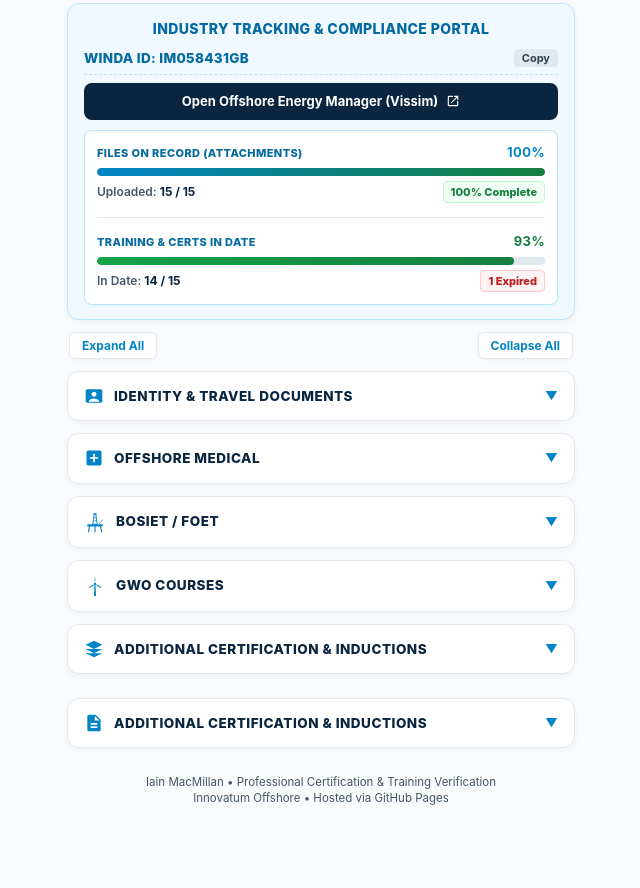
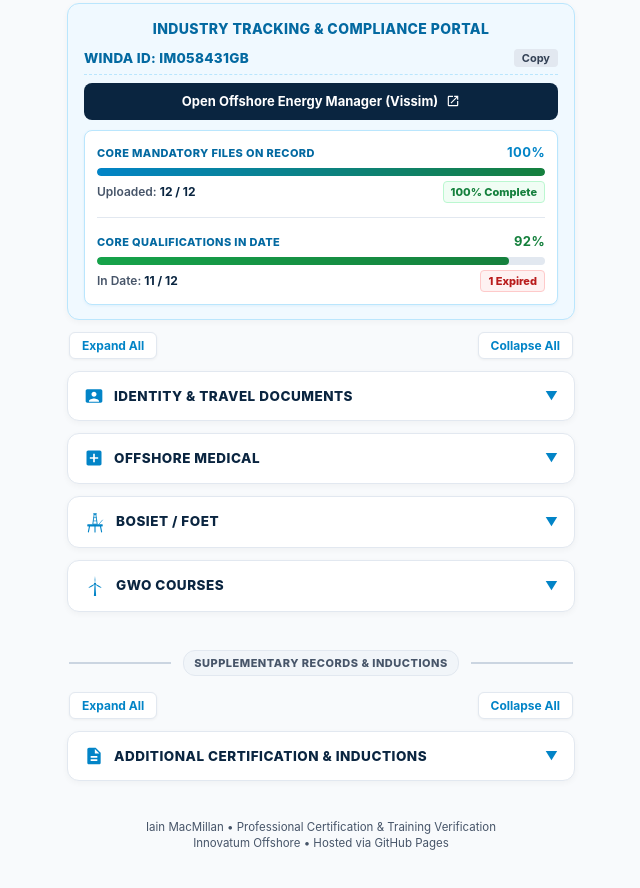
Before and after one commit to iainmacthai/identity-training, a plain HTML site: page index.html in a window 1280 px wide. Shown: the part 244-1132 px from the top of the page, without its empty margins (319-959 px from the left). Drawn offline with Linux system fonts and the light colour scheme.

Commit message:
Update index.html

```diff
--- a/index.html
+++ b/index.html
@@ -221,7 +221,7 @@
       border: 1px solid #fecaca;
     }
 
-    /* Expand / Collapse Toolbar */
+    /* Toolbar Rows */
     .toolbar-row {
       display: flex;
       justify-content: space-between;
@@ -244,6 +244,31 @@
     .btn-toggle:hover {
       background: var(--blue-soft);
       border-color: #bae6fd;
+    }
+
+    /* Visual Section Divider */
+    .section-divider {
+      display: flex;
+      align-items: center;
+      gap: 12px;
+      margin: 14px 2px 4px 2px;
+    }
+    .section-divider .divider-line {
+      flex: 1;
+      height: 1.5px;
+      background: #cbd5e1;
+    }
+    .section-divider .divider-label {
+      font-size: 11px;
+      font-weight: 800;
+      letter-spacing: 0.5px;
+      color: var(--text-muted);
+      text-transform: uppercase;
+      background: #f1f5f9;
+      padding: 4px 10px;
+      border-radius: 12px;
+      border: 1px solid var(--slate-border);
+      white-space: nowrap;
     }
 
     /* Expandable Details */
@@ -477,7 +502,7 @@
       <div class="role-badge">OFFSHORE & MARITIME TRAINING RECORDS</div>
     </section>
 
-    <!-- 2. Standalone Industry Tracking & Dual Compliance Audit Box -->
+    <!-- 2. Standalone Industry Tracking & Core Compliance Audit Box -->
     <section class="card" style="background:#f0f9ff; border-color:#bae6fd;">
       <div style="text-align:center; font-size:14px; font-weight:800; color:#0369a1; margin-bottom:6px; text-transform:uppercase; letter-spacing:0.4px;">
         Industry Tracking & Compliance Portal
@@ -491,72 +516,68 @@
         <svg width="14" height="14" viewBox="0 0 24 24" fill="white"><path d="M19 19H5V5h7V3H5a2 2 0 0 0-2 2v14a2 2 0 0 0 2 2h14a2 2 0 0 0 2-2v-7h-2v7zM14 3v2h3.59l-9.83 9.83 1.41 1.41L19 6.41V10h2V3h-7z"/></svg>
       </a>
 
-      <!-- Dual Compliance Audit Summary -->
+      <!-- Dual Compliance Audit Summary (Tracks Core 12 Records Only) -->
       <div class="compliance-box">
         <!-- Metric 1: Files on Record -->
         <div class="compliance-metric">
           <div class="compliance-header">
-            <span>FILES ON RECORD (ATTACHMENTS)</span>
+            <span>CORE MANDATORY FILES ON RECORD</span>
             <strong id="compliance-pct" style="font-size:13px; color:#0284c7;">0%</strong>
           </div>
           <div class="compliance-bar-bg">
             <div id="compliance-bar-fill" class="compliance-bar-fill"></div>
           </div>
           <div class="compliance-stats">
-            <span>Uploaded: <strong id="compliance-count" style="color:var(--navy-main);">0 / 0</strong></span>
+            <span>Uploaded: <strong id="compliance-count" style="color:var(--navy-main);">0 / 12</strong></span>
             <span id="compliance-missing-tag" class="audit-alert-tag tag-green">Calculating...</span>
           </div>
         </div>
 
         <div style="height: 1px; background: #e2e8f0; margin: 2px 0;"></div>
 
-        <!-- Metric 2: Training & Certs In Date -->
+        <!-- Metric 2: Training In Date -->
         <div class="compliance-metric">
           <div class="compliance-header">
-            <span>TRAINING &amp; CERTS IN DATE</span>
+            <span>CORE QUALIFICATIONS IN DATE</span>
             <strong id="validity-pct" style="font-size:13px; color:#15803d;">0%</strong>
           </div>
           <div class="compliance-bar-bg">
             <div id="validity-bar-fill" class="compliance-bar-fill" style="background: linear-gradient(90deg, #16a34a 0%, #15803d 100%);"></div>
           </div>
           <div class="compliance-stats">
-            <span>In Date: <strong id="validity-count" style="color:var(--navy-main);">0 / 0</strong></span>
+            <span>In Date: <strong id="validity-count" style="color:var(--navy-main);">0 / 12</strong></span>
             <span id="validity-alert-tag" class="audit-alert-tag tag-green">Calculating...</span>
           </div>
         </div>
       </div>
     </section>
 
-    <!-- 3. Expand All / Collapse All Toolbar -->
+    <!-- 3. Core Qualifications Toolbar -->
     <div class="toolbar-row">
-      <button class="btn-toggle" onclick="toggleAllDetails(true)">Expand All</button>
-      <button class="btn-toggle" onclick="toggleAllDetails(false)">Collapse All</button>
+      <button class="btn-toggle" onclick="toggleContainerDetails(true, 'core-sections')">Expand All</button>
+      <button class="btn-toggle" onclick="toggleContainerDetails(false, 'core-sections')">Collapse All</button>
     </div>
 
-    <!-- 4. Dynamic Container Populated by records.csv -->
-    <div id="dynamic-sections">
-      <div style="text-align:center; padding:16px; color:var(--text-muted); font-size:13px;">Loading verified records...</div>
+    <!-- 4. Dynamic Container for Core Mandatory Qualifications -->
+    <div id="core-sections">
+      <div style="text-align:center; padding:16px; color:var(--text-muted); font-size:13px;">Loading core qualifications...</div>
     </div>
 
-    <!-- 5. Additional Certification & Inductions (Collapsible) -->
-    <section class="card">
-      <details>
-        <summary>
-          <div class="sec-head">
-            <svg width="20" height="20" viewBox="0 0 24 24" fill="currentColor">
-              <path d="M14 2H6c-1.1 0-1.99.9-1.99 2L4 20c0 1.1.89 2 1.99 2H18c1.1 0 2-.9 2-2V8l-6-6zm2 16H8v-2h8v2zm0-4H8v-2h8v2zm-3-5V3.5L18.5 9H13z"/>
-            </svg>
-            <span>ADDITIONAL CERTIFICATION & INDUCTIONS</span>
+    <!-- 5. Visual Separator -->
+    <div class="section-divider">
+      <span class="divider-line"></span>
+      <span class="divider-label">Supplementary Records &amp; Inductions</span>
+      <span class="divider-line"></span>
     </div>
-          <span class="dropdown-arrow">▼</span>
-        </summary>
-        <div class="details-body">
-          <div class="item-box" style="text-align:center; color:var(--text-muted); font-size:12.5px; padding:14px;">
-            Additional company-specific site inductions, safety passports, client approvals, and vessel certifications can be logged here.
+
+    <!-- 6. Supplementary Section Toolbar -->
+    <div class="toolbar-row">
+      <button class="btn-toggle" onclick="toggleContainerDetails(true, 'supp-sections')">Expand All</button>
+      <button class="btn-toggle" onclick="toggleContainerDetails(false, 'supp-sections')">Collapse All</button>
     </div>
-        </div>
-      </details>
-    </section>
+
+    <!-- 7. Dynamic Container for Additional & Non-tracked Records -->
+    <div id="supp-sections"></div>
 
     <footer class="footer">
       <p>Iain MacMillan &bull; Professional Certification & Training Verification</p>
@@ -572,10 +593,14 @@
       });
     }
 
-    function toggleAllDetails(openState) {
-      document.querySelectorAll('details').forEach(el => {
-        el.open = openState;
+    // Toggle specific containers (Core vs Supplementary)
+    function toggleContainerDetails(openState, containerId) {
+      const el = document.getElementById(containerId);
+      if (el) {
+        el.querySelectorAll('details').forEach(d => {
+          d.open = openState;
         });
+      }
     }
 
     // Category Icon Mapping
@@ -583,10 +608,20 @@
       "Identity & Travel Documents": `<svg width="20" height="20" viewBox="0 0 24 24" fill="currentColor"><path d="M20 4H4c-1.1 0-2 .9-2 2v12c0 1.1.9 2 2 2h16c1.1 0 2-.9 2-2V6c0-1.1-.9-2-2-2zm-8 3c1.66 0 3 1.34 3 3s-1.34 3-3 3-3-1.34-3-3 1.34-3 3-3zm6 12H6v-1c0-2 4-3.1 6-3.1s6 1.1 6 3.1v1z"/></svg>`,
       "Offshore Medical": `<svg width="20" height="20" viewBox="0 0 24 24" fill="currentColor"><path d="M19 3H5c-1.1 0-2 .9-2 2v14c0 1.1.9 2 2 2h14c1.1 0 2-.9 2-2V5c0-1.1-.9-2-2-2zm-2 10h-4v4h-2v-4H7v-2h4V7h2v4h4v2z"/></svg>`,
       "BOSIET / FOET": `<svg width="22" height="22" viewBox="0 0 100 100" fill="currentColor"><rect x="42" y="10" width="16" height="6" rx="1"/><path d="M46 16 L40 60 L60 60 L54 16 Z" fill="none" stroke="currentColor" stroke-width="4"/><line x1="43" y1="30" x2="57" y2="30" stroke="currentColor" stroke-width="3"/><line x1="41" y1="45" x2="59" y2="45" stroke="currentColor" stroke-width="3"/><rect x="15" y="60" width="70" height="10" rx="2" fill="currentColor"/><line x1="25" y1="70" x2="20" y2="95" stroke="currentColor" stroke-width="5" stroke-linecap="round"/><line x1="50" y1="70" x2="50" y2="95" stroke="currentColor" stroke-width="5" stroke-linecap="round"/><line x1="75" y1="70" x2="80" y2="95" stroke="currentColor" stroke-width="5" stroke-linecap="round"/><path d="M68 60 L85 40" stroke="currentColor" stroke-width="3"/></svg>`,
-      "GWO Courses": `<svg width="22" height="22" viewBox="0 0 100 100" fill="currentColor"><circle cx="50" cy="40" r="5" fill="currentColor"/><path d="M48 40 L45 95 L55 95 L52 40 Z" fill="currentColor"/><path d="M50 40 Q47 20 50 5 Q53 20 50 40 Z" fill="currentColor"/><path d="M50 40 Q68 48 80 57 Q67 60 50 40 Z" fill="currentColor"/><path d="M50 40 Q32 48 20 57 Q33 60 50 40 Z" fill="currentColor"/></svg>`
+      "GWO Courses": `<svg width="22" height="22" viewBox="0 0 100 100" fill="currentColor"><circle cx="50" cy="40" r="5" fill="currentColor"/><path d="M48 40 L45 95 L55 95 L52 40 Z" fill="currentColor"/><path d="M50 40 Q47 20 50 5 Q53 20 50 40 Z" fill="currentColor"/><path d="M50 40 Q68 48 80 57 Q67 60 50 40 Z" fill="currentColor"/><path d="M50 40 Q32 48 20 57 Q33 60 50 40 Z" fill="currentColor"/></svg>`,
+      "ADDITIONAL CERTIFICATION & INDUCTIONS": `<svg width="20" height="20" viewBox="0 0 24 24" fill="currentColor"><path d="M14 2H6c-1.1 0-1.99.9-1.99 2L4 20c0 1.1.89 2 1.99 2H18c1.1 0 2-.9 2-2V8l-6-6zm2 16H8v-2h8v2zm0-4H8v-2h8v2zm-3-5V3.5L18.5 9H13z"/></svg>`,
+      "ADDITIONAL CERTIFICATIONS & INDUCTIONS": `<svg width="20" height="20" viewBox="0 0 24 24" fill="currentColor"><path d="M14 2H6c-1.1 0-1.99.9-1.99 2L4 20c0 1.1.89 2 1.99 2H18c1.1 0 2-.9 2-2V8l-6-6zm2 16H8v-2h8v2zm0-4H8v-2h8v2zm-3-5V3.5L18.5 9H13z"/></svg>`
     };
 
-    // Robust Date Parser supporting UK DD/MM/YYYY, DD Month YYYY, and "When Full" / Permanent
+    // The 4 Core Sections tracked in the top compliance audit
+    const CORE_SECTIONS = [
+      "Identity & Travel Documents",
+      "Offshore Medical",
+      "BOSIET / FOET",
+      "GWO Courses"
+    ];
+
+    // Robust Date Parser supporting UK DD/MM/YYYY, D Month YYYY, and "When Full" / Permanent
     function parseDate(dateStr) {
       if (!dateStr) return null;
       const s = dateStr.trim();
@@ -605,7 +640,7 @@
         return new Date(year, month, day, 23, 59, 59);
       }
 
-      // Match DD Month YYYY (e.g., 27 Nov 2034, 02 March 2027)
+      // Match D/DD Month YYYY (e.g., 27 Nov 2034, 2 Mar 2027)
       const textMatch = s.match(/^(\d{1,2})\s+([a-zA-Z]+)\s+(\d{4})$/);
       if (textMatch) {
         const day = parseInt(textMatch[1], 10);
@@ -626,97 +661,8 @@
       return isNaN(fallback.getTime()) ? null : fallback;
     }
 
-    // Parse CSV and render dynamic accordions & dual audit metrics
-    fetch('records.csv')
-      .then(response => {
-        if (!response.ok) throw new Error("Could not load records.csv");
-        return response.text();
-      })
-      .then(csvText => {
-        const lines = csvText.trim().split('\n');
-        const headers = lines[0].split(',').map(h => h.trim());
-        const records = [];
-
-        for (let i = 1; i < lines.length; i++) {
-          if (!lines[i].trim()) continue;
-          const values = lines[i].split(',').map(v => v.trim());
-          const obj = {};
-          headers.forEach((h, index) => {
-            obj[h] = values[index] || "";
-          });
-          records.push(obj);
-        }
-
-        const now = new Date();
-        const totalRecordsCount = records.length;
-        let attachedCertsCount = 0;
-        let validCertsCount = 0;
-
-        // Metric calculations
-        records.forEach(row => {
-          // File check
-          const path = (row.Cert_File || "").trim();
-          const match = path.match(/\.([a-zA-Z0-9]+)$/);
-          if (match && ["PDF", "JPG", "JPEG", "PNG", "WEBP"].includes(match[1].toUpperCase())) {
-            attachedCertsCount++;
-          }
-
-          // Expiry check
-          const expDate = parseDate(row.Date_Of_Expiry);
-          if (expDate === 'PERMANENT' || (expDate instanceof Date && expDate >= now)) {
-            validCertsCount++;
-          }
-        });
-
-        // 1. Files on Record Metric UI
-        const missingFilesCount = totalRecordsCount - attachedCertsCount;
-        const filePct = totalRecordsCount > 0 ? Math.round((attachedCertsCount / totalRecordsCount) * 100) : 0;
-        document.getElementById('compliance-pct').textContent = filePct + "%";
-        document.getElementById('compliance-bar-fill').style.width = filePct + "%";
-        document.getElementById('compliance-count').textContent = `${attachedCertsCount} / ${totalRecordsCount}`;
-
-        const fileTag = document.getElementById('compliance-missing-tag');
-        if (missingFilesCount === 0 && totalRecordsCount > 0) {
-          fileTag.textContent = "100% Complete";
-          fileTag.className = "audit-alert-tag tag-green";
-        } else {
-          fileTag.textContent = `${missingFilesCount} Missing`;
-          fileTag.className = "audit-alert-tag tag-red";
-        }
-
-        // 2. Training In Date Metric UI
-        const expiredCertsCount = totalRecordsCount - validCertsCount;
-        const validPct = totalRecordsCount > 0 ? Math.round((validCertsCount / totalRecordsCount) * 100) : 0;
-        document.getElementById('validity-pct').textContent = validPct + "%";
-        document.getElementById('validity-bar-fill').style.width = validPct + "%";
-        document.getElementById('validity-count').textContent = `${validCertsCount} / ${totalRecordsCount}`;
-
-        const validTag = document.getElementById('validity-alert-tag');
-        if (expiredCertsCount === 0 && totalRecordsCount > 0) {
-          validTag.textContent = "100% In Date";
-          validTag.className = "audit-alert-tag tag-green";
-        } else {
-          validTag.textContent = `${expiredCertsCount} Expired`;
-          validTag.className = "audit-alert-tag tag-red";
-        }
-
-        // Group records by Section
-        const groups = {};
-        records.forEach(r => {
-          if (!groups[r.Section]) groups[r.Section] = [];
-          groups[r.Section].push(r);
-        });
-
-        const container = document.getElementById('dynamic-sections');
-        container.innerHTML = "";
-
-        Object.keys(groups).forEach(sectionName => {
-          const items = groups[sectionName];
-          const icon = ICONS[sectionName] || `<svg width="20" height="20" viewBox="0 0 24 24" fill="currentColor"><path d="M12 2L2 7l10 5 10-5-10-5zM2 17l10 5 10-5M2 12l10 5 10-5"/></svg>`;
-
-          let itemsHtml = "";
-          items.forEach(row => {
-            // Determine individual item expiry
+    // Helper to render individual item card HTML
+    function buildItemHtml(row, sectionName, now) {
       const parsedExpiry = parseDate(row.Date_Of_Expiry);
       const isExpired = (parsedExpiry instanceof Date) && (parsedExpiry < now);
 
@@ -755,6 +701,7 @@
         </div>
       ` : "";
 
+      // Clean, identical font-size and weight
       let expiryDateHtml = row.Date_Of_Expiry ? `
         <div class="data-row">
           <span class="data-label">Date of Expiry:</span>
@@ -764,7 +711,7 @@
         </div>
       ` : "";
 
-            // Certificate Button Logic (File vs Prominent Red Alert Badge)
+      // File button detection
       let certBtnHtml = "";
       const certPath = (row.Cert_File || "").trim();
       const match = certPath.match(/\.([a-zA-Z0-9]+)$/);
@@ -794,7 +741,7 @@
         certBtnHtml = `<span class="cert-missing-pill">⚠️ Certificate: Not Available</span>`;
       }
 
-            itemsHtml += `
+      return `
         <div class="item-box">
           <div class="item-header">
             <span class="item-title">${row.Title}</span>
@@ -808,6 +755,100 @@
           ${certBtnHtml}
         </div>
       `;
+    }
+
+    // Parse CSV and render
+    fetch('records.csv')
+      .then(response => {
+        if (!response.ok) throw new Error("Could not load records.csv");
+        return response.text();
+      })
+      .then(csvText => {
+        const lines = csvText.trim().split('\n');
+        const headers = lines[0].split(',').map(h => h.trim());
+        const records = [];
+
+        for (let i = 1; i < lines.length; i++) {
+          if (!lines[i].trim()) continue;
+          const values = lines[i].split(',').map(v => v.trim());
+          const obj = {};
+          headers.forEach((h, index) => {
+            obj[h] = values[index] || "";
+          });
+          records.push(obj);
+        }
+
+        const now = new Date();
+
+        // 1. Audit Metrics Calculation (Core 12 only)
+        const coreRecords = records.filter(r => CORE_SECTIONS.includes(r.Section));
+        const totalCoreCount = coreRecords.length;
+        let attachedCoreCount = 0;
+        let validCoreCount = 0;
+
+        coreRecords.forEach(row => {
+          const path = (row.Cert_File || "").trim();
+          const match = path.match(/\.([a-zA-Z0-9]+)$/);
+          if (match && ["PDF", "JPG", "JPEG", "PNG", "WEBP"].includes(match[1].toUpperCase())) {
+            attachedCoreCount++;
+          }
+
+          const expDate = parseDate(row.Date_Of_Expiry);
+          if (expDate === 'PERMANENT' || (expDate instanceof Date && expDate >= now)) {
+            validCoreCount++;
+          }
+        });
+
+        // Update Core Metric UI
+        const missingFiles = totalCoreCount - attachedCoreCount;
+        const filePct = totalCoreCount > 0 ? Math.round((attachedCoreCount / totalCoreCount) * 100) : 0;
+        document.getElementById('compliance-pct').textContent = filePct + "%";
+        document.getElementById('compliance-bar-fill').style.width = filePct + "%";
+        document.getElementById('compliance-count').textContent = `${attachedCoreCount} / ${totalCoreCount}`;
+
+        const fileTag = document.getElementById('compliance-missing-tag');
+        if (missingFiles === 0 && totalCoreCount > 0) {
+          fileTag.textContent = "100% Complete";
+          fileTag.className = "audit-alert-tag tag-green";
+        } else {
+          fileTag.textContent = `${missingFiles} Missing`;
+          fileTag.className = "audit-alert-tag tag-red";
+        }
+
+        const expiredCerts = totalCoreCount - validCoreCount;
+        const validPct = totalCoreCount > 0 ? Math.round((validCoreCount / totalCoreCount) * 100) : 0;
+        document.getElementById('validity-pct').textContent = validPct + "%";
+        document.getElementById('validity-bar-fill').style.width = validPct + "%";
+        document.getElementById('validity-count').textContent = `${validCoreCount} / ${totalCoreCount}`;
+
+        const validTag = document.getElementById('validity-alert-tag');
+        if (expiredCerts === 0 && totalCoreCount > 0) {
+          validTag.textContent = "100% In Date";
+          validTag.className = "audit-alert-tag tag-green";
+        } else {
+          validTag.textContent = `${expiredCerts} Expired`;
+          validTag.className = "audit-alert-tag tag-red";
+        }
+
+        // 2. Group records by Section
+        const groups = {};
+        records.forEach(r => {
+          if (!groups[r.Section]) groups[r.Section] = [];
+          groups[r.Section].push(r);
+        });
+
+        const coreContainer = document.getElementById('core-sections');
+        const suppContainer = document.getElementById('supp-sections');
+        coreContainer.innerHTML = "";
+        suppContainer.innerHTML = "";
+
+        Object.keys(groups).forEach(sectionName => {
+          const items = groups[sectionName];
+          const icon = ICONS[sectionName] || `<svg width="20" height="20" viewBox="0 0 24 24" fill="currentColor"><path d="M14 2H6c-1.1 0-1.99.9-1.99 2L4 20c0 1.1.89 2 1.99 2H18c1.1 0 2-.9 2-2V8l-6-6zm2 16H8v-2h8v2zm0-4H8v-2h8v2zm-3-5V3.5L18.5 9H13z"/></svg>`;
+
+          let itemsHtml = "";
+          items.forEach(row => {
+            itemsHtml += buildItemHtml(row, sectionName, now);
           });
 
           const sectionCard = `
@@ -826,11 +867,17 @@
               </details>
             </section>
           `;
-          container.insertAdjacentHTML('beforeend', sectionCard);
+
+          // Route to Core or Supplementary container
+          if (CORE_SECTIONS.includes(sectionName)) {
+            coreContainer.insertAdjacentHTML('beforeend', sectionCard);
+          } else {
+            suppContainer.insertAdjacentHTML('beforeend', sectionCard);
+          }
         });
       })
       .catch(err => {
-        document.getElementById('dynamic-sections').innerHTML = `
+        document.getElementById('core-sections').innerHTML = `
           <div class="item-box" style="text-align:center; color:#b91c1c; padding:16px;">
             Unable to load records.csv directly. Please ensure records.csv exists in the root folder.
           </div>
```
Lines whose indentation alone changed are shown as unchanged.
